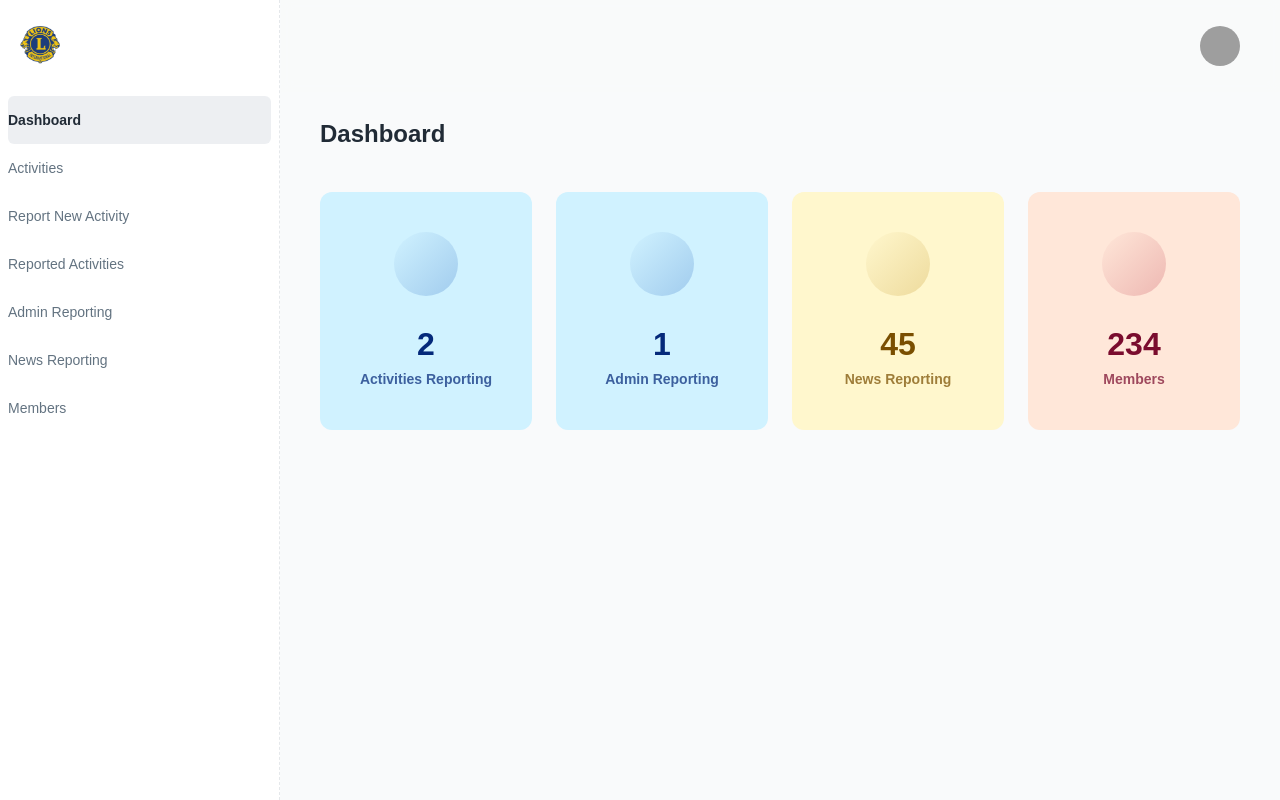
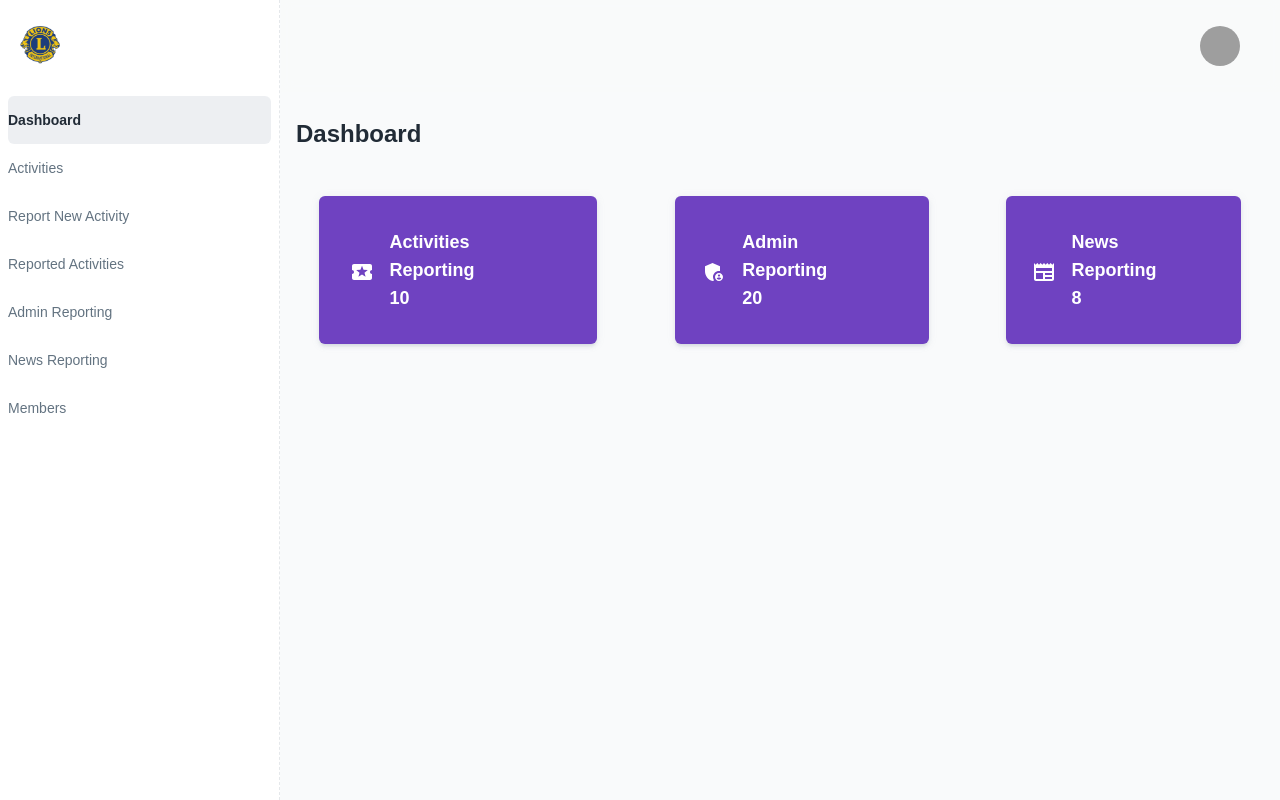
Before and after one commit to hspmsolution/lions_international_frontend, a React (Create React App) app: page /dashboard/app in a window 1280 px wide. Built offline with nearby package versions, Linux system fonts and the light colour scheme; grey boxes are pictures that could not be loaded; a web font is replaced by a local one.

Commit message:
RepotedNews added

```diff
--- a/src/admin/pages/DashboardAppPage.js
+++ b/src/admin/pages/DashboardAppPage.js
@@ -1,32 +1,51 @@
 import { Helmet } from 'react-helmet-async';
-import { faker } from '@faker-js/faker';
-import { green } from '@mui/material/colors';
-// @mui
+import { styled } from '@mui/material/styles';
 import { useTheme } from '@mui/material/styles';
-import { Grid, Container, Typography, Icon } from '@mui/material';
-// components
-import Iconify from '../components/iconify';
-import {LocalActivity} from '@mui/icons-material';
-
-// sections
-import {
-  AppTasks,
-  AppNewsUpdate,
-  AppOrderTimeline,
-  AppCurrentVisits,
-  AppWebsiteVisits,
-  AppTrafficBySite,
-  AppWidgetSummary,
-  AppCurrentSubject,
-  AppConversionRates,
-} from '../sections/@dashboard/app';
-
+import {  Container, Typography, Icon } from '@mui/material';
+import Box from '@mui/material/Box';
+import Paper from '@mui/material/Paper';
+import Grid from '@mui/material/Unstable_Grid2';
+import { makeStyles } from '@mui/styles';
+import {LocalActivity,AdminPanelSettings,Newspaper} from '@mui/icons-material';
 // ----------------------------------------------------------------------
 
+const useStyles=makeStyles({
+  root:{
+    display:"flex",
+    justifyContent:"space-around",
+  },
+  card:{
+
+   minWidth:"10%",
+    minHeight:"10%",
+    display :"flex",
+    justifyContent:"center",
+    alignItems:"center",
+    flexDirection:"row",
+  },
+  box:{
+    fontSize:"1em",
+    display:"flex",
+    flexDirection: "row-reverse",
+    flexWrap: "wrap",
+    alignContent: "flex-start",
+    justifyContent: "flex-end",
+    alignItems: "center",
+  },
+  paper:{
+    marginTop:"20px",
+    backgroundColor:"#6F42C1",
+    color:"#fff",
+  },
+  title:{
+    color:"#fff",
+
+  }
+})
 
 
 export default function DashboardAppPage() {
-
+  const classes=useStyles();
   const theme = useTheme();
 
   return (
@@ -34,33 +53,50 @@ export default function DashboardAppPage() {
       <Helmet>
         <title> Dashboard  </title>
       </Helmet>
-
-      <Container maxWidth="xl" >
         <Typography variant="h4" sx={{ mb: 5 }} >
           Dashboard
         </Typography>
 
-        <Grid container spacing={3}>
-          <Grid item xs={12} sm={6} md={3}>
-          <AppWidgetSummary title="Activities Reporting" total={2} color="info" />
+      <Grid container spacing={4} className={classes.root}>
 
+          <Paper elevation={3} className={classes.paper}>
+          <Grid xs={6}   className={classes.card}>
+          <Icon> <LocalActivity/></Icon>
+             <Grid item xs={6}  className={classes.box}>
+               <Typography variant="h6" className={classes.title}>Activities Reporting</Typography>
+                <Typography variant="h6"  className={classes.title}>10</Typography>
+             </Grid>
           </Grid>
+          </Paper>
 
-          <Grid item xs={12} sm={6} md={3}>
-            <AppWidgetSummary title="Admin Reporting" total={1} color="info" />
+          <Paper elevation={3} className={classes.paper}>
+          <Grid xs={6}   className={classes.card}>
+          <Icon> <AdminPanelSettings/></Icon>
+             <Grid item xs={6}  className={classes.box}>
+               <Typography variant="h6" className={classes.title}>Admin Reporting    </Typography>
+                <Typography variant="h6"  className={classes.title}>20</Typography>
+             </Grid>
           </Grid>
+          </Paper>
+          <Paper elevation={3} className={classes.paper}>
+          <Grid xs={6}   className={classes.card}>
+          <Icon> <Newspaper/></Icon>
+             <Grid item xs={6}  className={classes.box}>
+               <Typography variant="h6" className={classes.title}>News Reporting   </Typography>
+                <Typography variant="h6"  className={classes.title}>8</Typography>
+             </Grid>
+          </Grid>
+          </Paper>
 
-          <Grid item xs={12} sm={6} md={3}>
-            <AppWidgetSummary title="News Reporting" total={45} color="warning"  />
-          </Grid>
-
-          <Grid item xs={12} sm={6} md={3}>
-            <AppWidgetSummary title="Members" total={234} color="error"  />
-          </Grid>
+        </Grid>
 
 
-        </Grid>
-      </Container>
+
+
+
+
+
+
     </>
   );
 }
--- a/src/admin/pages/Profile.js
+++ b/src/admin/pages/Profile.js
@@ -1,16 +1,11 @@
 import React, { useState, useRef, useEffect } from "react";
 import { useDispatch, useSelector } from "react-redux";
 import Grid from "@mui/material/Grid";
-import { Link, useNavigate } from 'react-router-dom';
-import { useFormik } from 'formik';
-import * as Yup from 'yup';
-
 import { makeStyles } from "@mui/styles";
 import Typography from "@mui/material/Typography";
 import TextField from "@mui/material/TextField";
 import { Box, MenuItem, Button, Divider, InputAdornment } from "@mui/material";
 import { addUser } from "../../actions/user";
-
 
 const useStyles=makeStyles({
   Btn:{
@@ -32,16 +27,7 @@ const gender = [
 
 ];
 
-
-export default function Profile() {
-  const classes=useStyles();
-  const message = useSelector((state) => state.auth.message?.info);
-  const [user,setUser]=useState();
-  const [disabled, setDisabled] = useState(false);
-  const dispatch=useDispatch();
-
-  const formik = useFormik({
-    initialValues:{
+const userDetail = {
   firstName: "",
   middleName: "",
   lastName: "",
@@ -56,26 +42,26 @@ export default function Profile() {
   dob: "",
   occupation: "",
   gender: "",
-    },
-    validationSchema:Yup.object({
-      firstName:Yup.string().max(255).required('First Name is required'),
-      lastName:Yup.string().max(255).required('Last Name is required'),
-      phone:Yup.number().integer().required("Phone Number is required"),
-      occupation:Yup.string().max(255).required('occupation is required'),
-      dob:Yup.date().required('Date of birth is required'),
-    }),
-    onSubmit:(data)=>{
-      console.log(data);
-     dispatch(addUser(data));
-    }
+};
+export default function Profile() {
+  const classes=useStyles();
+  const [user, setUser] = useState(userDetail);
+  const dispatch=useDispatch();
+
+  useEffect(()=>{
+    dispatch(addUser);
+  },[])
+  const handleChange = (e) => {
+    setUser({
+      ...user,
+      [e.target.name]: e.target.value,
     });
-  // useEffect(()=>{
-  //   dispatch(addUser);
-  // },[])
-
-  useEffect(() => {
-    if (message) setDisabled(false);
-  }, [message]);
+  };
+  const submitDetails = (e) => {
+    e.preventDefault();
+    dispatch(addUser(user));
+    setUser(userDetail);
+  };
 
   return (
     <Box
@@ -84,12 +70,11 @@ export default function Profile() {
       component="form"
       noValidate
       autoComplete="off"
-      onSubmit={formik.handleSubmit}
+      onSubmit={submitDetails}
       display="flex"
       flexDirection="column"
       justifyContent="center"
       alignItems="center"
-      backgroundImage="url('assets/img/bg2.jpg')"
       // boxShadow="0px 10px 20px rgba(0, 0, 0, 0.1)"
       mx="auto"
       marginLeft="5%"
@@ -98,36 +83,30 @@ export default function Profile() {
       borderRadius="5px"
     >
       <Typography variant="h3">Profile</Typography>
-      <React.Fragment>
+
         <Grid container spacing= {4}>
           <Grid item xs={12} sm= {4}>
             <TextField
-              error={Boolean(formik.touched.firstName && formik.errors.firstName)}
+              required
+              id="firstName"
+              value={user.firstName}
+              name="firstName"
+              label="Enter First Name"
               fullWidth
-              required
-              helperText={formik.touched.firstName && formik.errors.firstName}
-              id="firstName"
-              value={formik.values.firstName}
-              name="firstName"
-              type="text"
-              label="Enter First Name"
               autoComplete="given-name"
-              onChange={formik.handleChange}
+              onChange={handleChange}
               variant="standard"
             />
           </Grid>
           <Grid item xs={12} sm= {4}>
             <TextField
-              error={Boolean(formik.touched.lastName && formik.errors.lastName)}
-              fullWidth
               required
-              helperText={formik.touched.lastName && formik.errors.lastName}
               id="lastName"
-              value={formik.values.lastName}
+              value={user.lastName}
               name="lastName"
               label="Enter last Name"
-
-              onChange={formik.handleChange}
+              fullWidth
+              onChange={handleChange}
               variant="standard"
             />
           </Grid>
@@ -136,72 +115,63 @@ export default function Profile() {
               required
               id="email"
               type="email"
-              value={formik.values.email}
+              value={user.email}
               name="email"
               label="Enter email"
               fullWidth
-                onChange={formik.handleChange}
+              onChange={handleChange}
               variant="standard"
             />
           </Grid>
           <Grid item xs={12} sm= {4}>
             <TextField
-               error={Boolean(formik.touched.phone && formik.errors.phone)}
-               fullWidth
               required
-               helperText={formik.touched.phone && formik.errors.phone}
               id="phone"
               type="number"
               name="phone"
-              value={formik.values.phone}
+              value={user.phone}
               label="Enter Phone Number"
-
+              fullWidth
               variant="standard"
-              onChange={formik.handleChange}
+              onChange={handleChange}
             />
           </Grid>
           <Grid item xs={12} sm= {4}>
             <TextField
-              error={Boolean(formik.touched.occupation && formik.errors.occupation)}
-              fullWidth
               required
-              helperText={formik.touched.occupation && formik.errors.occupation}
               id="occupation"
               name="occupation"
               label="Enter Occupation"
-
-              value={formik.values.occupation}
+              fullWidth
+              value={user.occupation}
               variant="standard"
-                onChange={formik.handleChange}
+              onChange={handleChange}
             />
           </Grid>
           <Grid item xs={12} sm= {4}>
             <TextField
-
+              required
               id="spouseName"
-              value={formik.values.spouseName}
+              value={user.spouseName}
               name="spouseName"
               label="Enter spouse Name"
               fullWidth
-                onChange={formik.handleChange}
+              onChange={handleChange}
               variant="standard"
             />
           </Grid>
 
           <Grid item xs={12} sm= {4}>
             <TextField
-              error={Boolean(formik.touched.dob && formik.errors.dob)}
-              fullWidth
               required
-              helperText={formik.touched.dob && formik.errors.dob}
               id="dob"
-              value={formik.values.dob}
+              value={user.dob}
               name="dob"
               label="Enter Date Of Birth"
-
+              fullWidth
               variant="standard"
               type="date"
-                onChange={formik.handleChange}
+              onChange={handleChange}
               InputLabelProps={{
                 shrink: true,
               }}
@@ -211,23 +181,23 @@ export default function Profile() {
             <TextField
               required
               id="address1"
-              value={formik.values.address1}
+              value={user.address1}
               name="address1"
               label="Enter Address line 1"
               fullWidth
-                onChange={formik.handleChange}
+              onChange={handleChange}
               variant="standard"
             />
           </Grid>
           <Grid item xs={12} sm= {4}>
             <TextField
-
+              required
               id="address2"
-              value={formik.values.address2}
+              value={user.address2}
               name="address2"
               label="Enter address line 2"
               fullWidth
-                onChange={formik.handleChange}
+              onChange={handleChange}
               variant="standard"
             />
           </Grid>
@@ -237,36 +207,36 @@ export default function Profile() {
 
               id="city"
               name="city"
-              value={formik.values.city}
+              value={user.city}
               label="Enter City"
               fullWidth
               required
               variant="standard"
-                onChange={formik.handleChange}
+              onChange={handleChange}
             />
           </Grid>
           <Grid item xs={12} sm= {4}>
             <TextField
-
+              required
               id="state"
               name="state"
-              value={formik.values.state}
+              value={user.state}
               label="Enter state"
               fullWidth
               variant="standard"
-                onChange={formik.handleChange}
+              onChange={handleChange}
             />
           </Grid>
           <Grid item xs={12} sm= {4}>
             <TextField
-
+              required
               id="postalCode"
               name="postalCode"
               type="number"
-              value={formik.values.postalCode}
+              value={user.postalCode}
               label="Enter postalCode"
               fullWidth
-                onChange={formik.handleChange}
+              onChange={handleChange}
               variant="standard"
             />
           </Grid>
@@ -276,10 +246,10 @@ export default function Profile() {
               id="gender"
               select
               label="Select Gender"
-              value={formik.values.gender}
+              value={user.gender}
               fullWidth
               name="gender"
-                onChange={formik.handleChange}
+              onChange={handleChange}
             >
               {gender?.map((option) => (
                 <MenuItem key={option.id} value={option.name}>
@@ -300,13 +270,12 @@ export default function Profile() {
           </Grid>
           <Grid item xs={2}>
             <Box marginLeft={3}>
-              <Button type="button" disabled={disabled}  variant="outlined">
+              <Button type="button" variant="outlined">
                 Cancel
               </Button>
             </Box>
           </Grid>
         </Grid>
-      </React.Fragment>
     </Box>
   );
 }
--- a/src/constants/actionTypes.js
+++ b/src/constants/actionTypes.js
@@ -14,4 +14,5 @@ export const REPORTED_ACTIVITY='REPORTED_ACTIVITY';
 export const ADMIN_REPORTS='ADMIN_REPORTS';
 export const ADMIN_FORM='ADMIN_FORM';
 export const ADMIN_POINTS="ADMIN_POINTS";
-export const UPDATE_REPORT="UPDATE_REPORT"
+export const UPDATE_REPORT="UPDATE_REPORT";
+export const REPORTED_NEWS="REPORTED_NEWS";
--- a/src/reducers/index.js
+++ b/src/reducers/index.js
@@ -2,8 +2,9 @@ import {combineReducers} from 'redux';
 import auth from './auth';
 import activity from './activity';
 import adminReporting from './adminReports';
+import news from './news';
 
 
 export default combineReducers({
-  auth,activity,adminReporting
+  auth,activity,adminReporting,news
 });
```
Also changed, not shown: src/actions/news.js (+15 -1 lines), src/admin/pages/AddNews.js (+20 -6 lines), src/admin/pages/Password.js (+23 -12 lines), src/api/index.js (+6 -4 lines), src/reducers/news.js (added, +12 -0 lines). Lines whose indentation alone changed are shown as unchanged.
